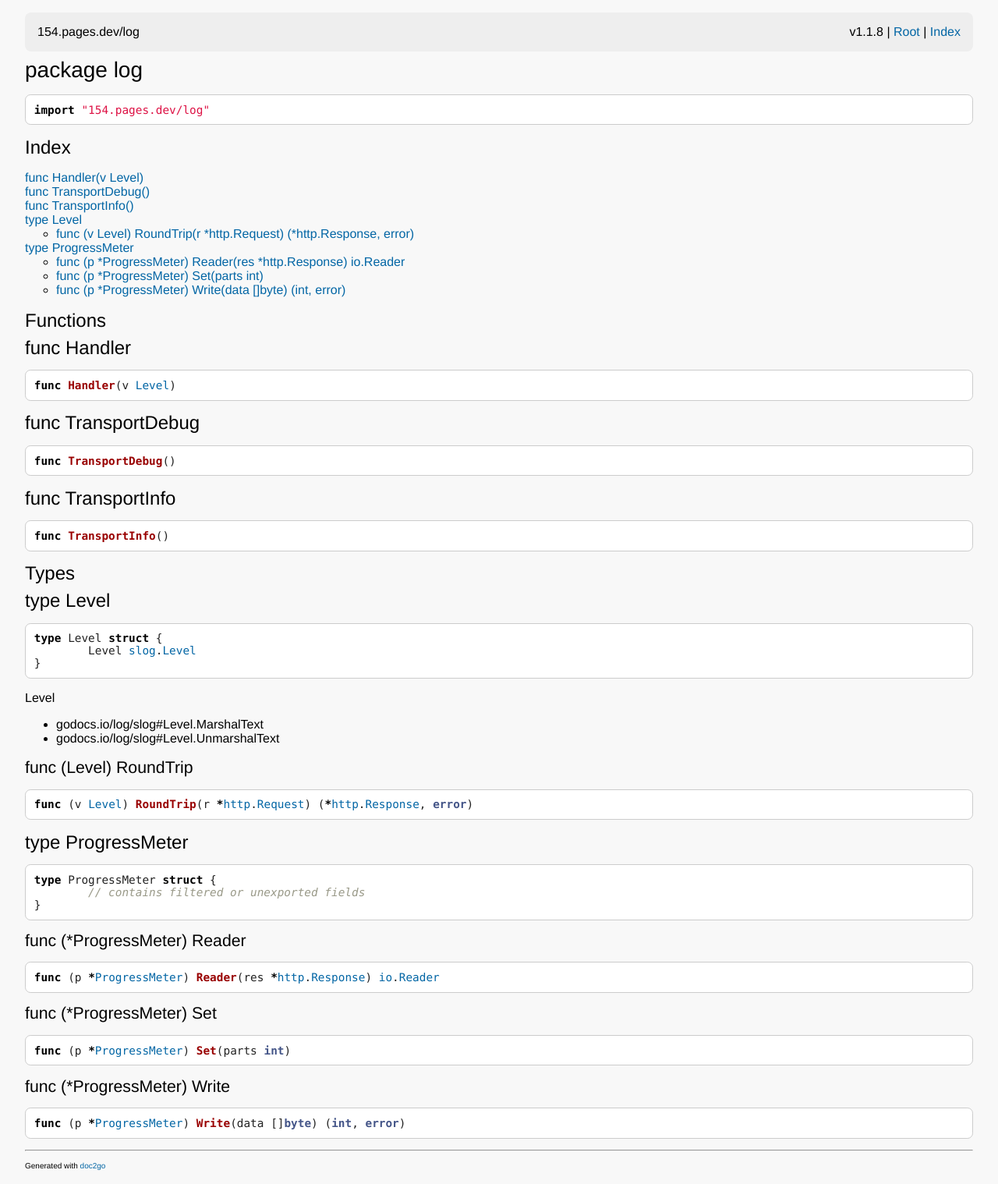
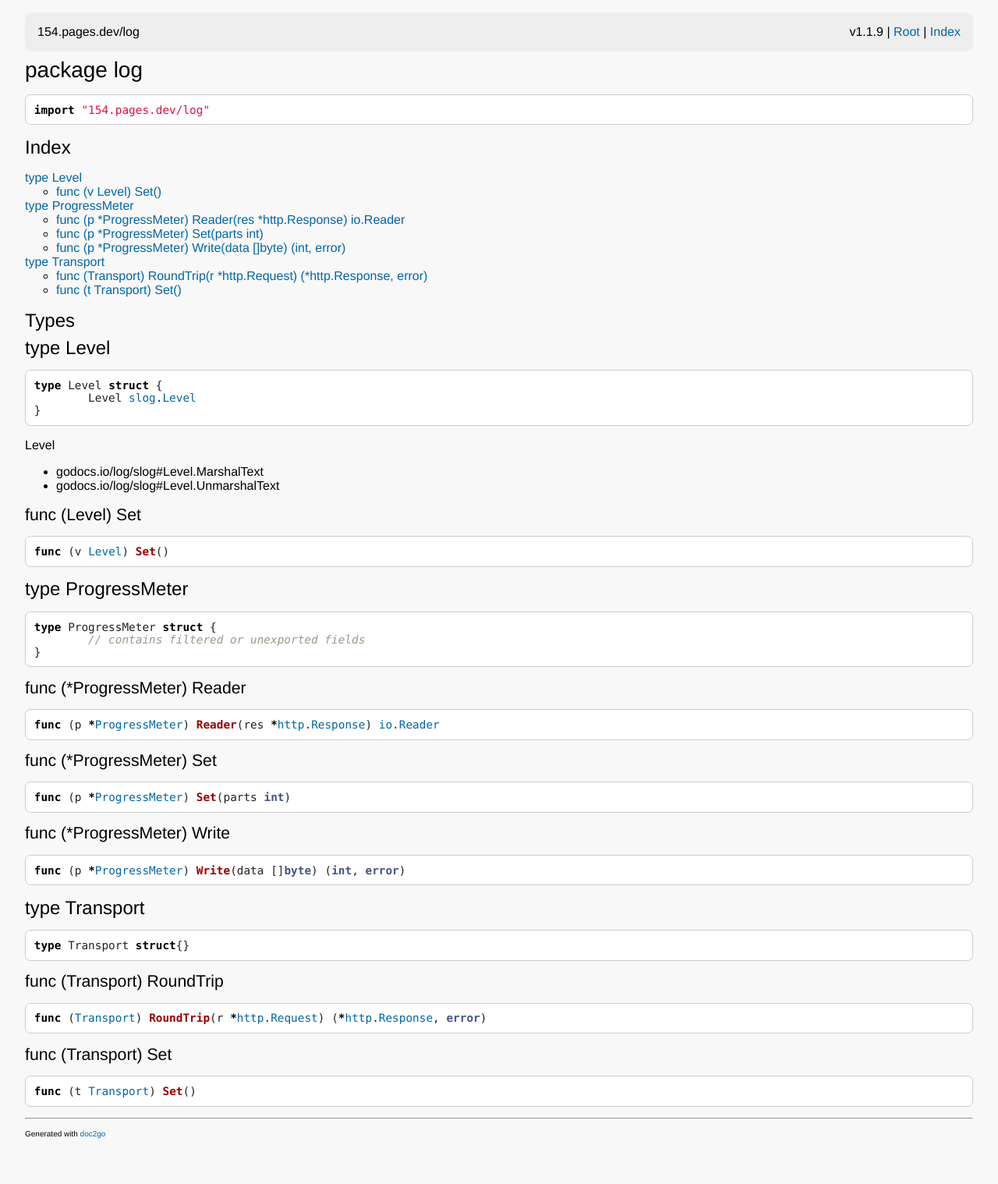
Before and after one commit to 3052/text, a plain HTML site: page docs/index.html in a window 1280 px wide. Shown: the whole page at 78% size. After the commit the page ends 1477 px from the top, so only its background shows below. Drawn offline with Linux system fonts and the light colour scheme.

```diff
--- a/docs/index.html
+++ b/docs/index.html
@@ -14,19 +14,16 @@
   <body>
     <nav>
         154.pages.dev/log<span class="navbar-right">
-          v1.1.8 | <a href="">Root</a> | <a href="#pkg-index">Index</a></span>
+          v1.1.9 | <a href="">Root</a> | <a href="#pkg-index">Index</a></span>
       </nav>
     <main><h2 id="pkg-overview">package log</h2>
 <pre class="chroma"><span class="kn">import</span> <span class="s">&#34;154.pages.dev/log&#34;</span></pre>
 <h3 id="pkg-index">Index</h3>
 <ul>
-  <li><a href="#Handler">func Handler(v Level)</a></li>
-  <li><a href="#TransportDebug">func TransportDebug()</a></li>
-  <li><a href="#TransportInfo">func TransportInfo()</a></li>
   <li>
       <a href="#Level">type Level</a>
       <ul>
-          <li><a href="#Level.RoundTrip">func (v Level) RoundTrip(r *http.Request) (*http.Response, error)</a></li>
+          <li><a href="#Level.Set">func (v Level) Set()</a></li>
           </ul>
       </li>
   <li>
@@ -37,14 +34,14 @@
           <li><a href="#ProgressMeter.Write">func (p *ProgressMeter) Write(data []byte) (int, error)</a></li>
           </ul>
       </li>
-  </ul><h3 id="pkg-functions">Functions</h3>
-  <h3 id="Handler">func Handler</h3>
-    <pre class="chroma"><span class="kd">func</span> <span class="nf">Handler</span><span class="p">(</span><span class="nx">v</span> <a href="#Level"><span class="nx">Level</span></a><span class="p">)</span></pre>
-    <h3 id="TransportDebug">func TransportDebug</h3>
-    <pre class="chroma"><span class="kd">func</span> <span class="nf">TransportDebug</span><span class="p">()</span></pre>
-    <h3 id="TransportInfo">func TransportInfo</h3>
-    <pre class="chroma"><span class="kd">func</span> <span class="nf">TransportInfo</span><span class="p">()</span></pre>
-    <h3 id="pkg-types">Types</h3>
+  <li>
+      <a href="#Transport">type Transport</a>
+      <ul>
+          <li><a href="#Transport.RoundTrip">func (Transport) RoundTrip(r *http.Request) (*http.Response, error)</a></li>
+          <li><a href="#Transport.Set">func (t Transport) Set()</a></li>
+          </ul>
+      </li>
+  </ul><h3 id="pkg-types">Types</h3>
   <h3 id="Level">type Level</h3>
     <pre class="chroma"><span class="kd">type</span> <span class="nx">Level</span> <span class="kd">struct</span> <span class="p">{</span>
 	<span id="Level.Level"><span class="nx">Level</span></span> <a href="https://pkg.go.dev/log/slog"><span class="nx">slog</span></a><span class="p">.</span><a href="https://pkg.go.dev/log/slog#Level"><span class="nx">Level</span></a>
@@ -54,8 +51,8 @@
 <li>godocs.io/log/slog#Level.MarshalText
 <li>godocs.io/log/slog#Level.UnmarshalText
 </ul>
-<h4 id="Level.RoundTrip">func (Level) RoundTrip</h4>
-  <pre class="chroma"><span class="kd">func</span> <span class="p">(</span><span class="nx">v</span> <a href="#Level"><span class="nx">Level</span></a><span class="p">)</span> <span class="nf">RoundTrip</span><span class="p">(</span><span class="nx">r</span> <span class="o">*</span><a href="https://pkg.go.dev/net/http"><span class="nx">http</span></a><span class="p">.</span><a href="https://pkg.go.dev/net/http#Request"><span class="nx">Request</span></a><span class="p">)</span> <span class="p">(</span><span class="o">*</span><a href="https://pkg.go.dev/net/http"><span class="nx">http</span></a><span class="p">.</span><a href="https://pkg.go.dev/net/http#Response"><span class="nx">Response</span></a><span class="p">,</span> <a href="https://pkg.go.dev/builtin#error"><span class="kt">error</span></a><span class="p">)</span></pre>
+<h4 id="Level.Set">func (Level) Set</h4>
+  <pre class="chroma"><span class="kd">func</span> <span class="p">(</span><span class="nx">v</span> <a href="#Level"><span class="nx">Level</span></a><span class="p">)</span> <span class="nf">Set</span><span class="p">()</span></pre>
   <h3 id="ProgressMeter">type ProgressMeter</h3>
     <pre class="chroma"><span class="kd">type</span> <span class="nx">ProgressMeter</span> <span class="kd">struct</span> <span class="p">{</span>
 	<span class="c1">// contains filtered or unexported fields
@@ -66,6 +63,12 @@
   <pre class="chroma"><span class="kd">func</span> <span class="p">(</span><span class="nx">p</span> <span class="o">*</span><a href="#ProgressMeter"><span class="nx">ProgressMeter</span></a><span class="p">)</span> <span class="nf">Set</span><span class="p">(</span><span class="nx">parts</span> <a href="https://pkg.go.dev/builtin#int"><span class="kt">int</span></a><span class="p">)</span></pre>
   <h4 id="ProgressMeter.Write">func (*ProgressMeter) Write</h4>
   <pre class="chroma"><span class="kd">func</span> <span class="p">(</span><span class="nx">p</span> <span class="o">*</span><a href="#ProgressMeter"><span class="nx">ProgressMeter</span></a><span class="p">)</span> <span class="nf">Write</span><span class="p">(</span><span class="nx">data</span> <span class="p">[]</span><a href="https://pkg.go.dev/builtin#byte"><span class="kt">byte</span></a><span class="p">)</span> <span class="p">(</span><a href="https://pkg.go.dev/builtin#int"><span class="kt">int</span></a><span class="p">,</span> <a href="https://pkg.go.dev/builtin#error"><span class="kt">error</span></a><span class="p">)</span></pre>
+  <h3 id="Transport">type Transport</h3>
+    <pre class="chroma"><span class="kd">type</span> <span class="nx">Transport</span> <span class="kd">struct</span><span class="p">{}</span></pre>
+    <h4 id="Transport.RoundTrip">func (Transport) RoundTrip</h4>
+  <pre class="chroma"><span class="kd">func</span> <span class="p">(</span><a href="#Transport"><span class="nx">Transport</span></a><span class="p">)</span> <span class="nf">RoundTrip</span><span class="p">(</span><span class="nx">r</span> <span class="o">*</span><a href="https://pkg.go.dev/net/http"><span class="nx">http</span></a><span class="p">.</span><a href="https://pkg.go.dev/net/http#Request"><span class="nx">Request</span></a><span class="p">)</span> <span class="p">(</span><span class="o">*</span><a href="https://pkg.go.dev/net/http"><span class="nx">http</span></a><span class="p">.</span><a href="https://pkg.go.dev/net/http#Response"><span class="nx">Response</span></a><span class="p">,</span> <a href="https://pkg.go.dev/builtin#error"><span class="kt">error</span></a><span class="p">)</span></pre>
+  <h4 id="Transport.Set">func (Transport) Set</h4>
+  <pre class="chroma"><span class="kd">func</span> <span class="p">(</span><span class="nx">t</span> <a href="#Transport"><span class="nx">Transport</span></a><span class="p">)</span> <span class="nf">Set</span><span class="p">()</span></pre>
   </main>
     <hr>
     <footer>
```
Also changed, not shown: 4 other files.
